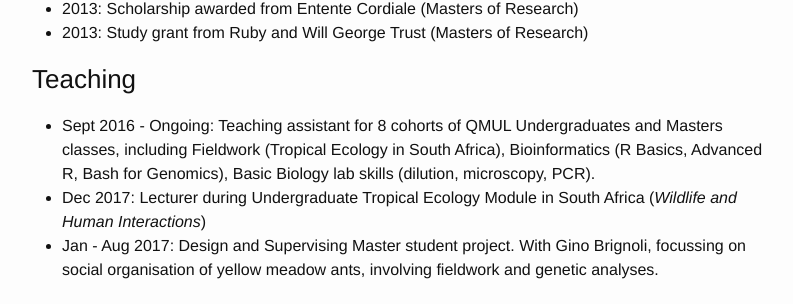
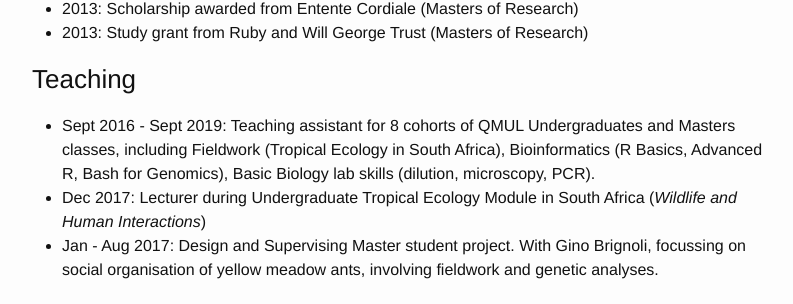
Before and after one commit to EmelineFavreau/EmelineFavreau.github.io, a Jekyll site: the page built from cv.md, in a window 1280 px wide and 900 px high, scrolled down 1647 px. Shown: the part 143-447 px from the top of the window, without its empty margins (238-1031 px from the left). Built offline with Jekyll 4.4.1, drawn with Linux system fonts in a browser that asks for light colours.

Commit message:
update status

```diff
--- a/cv.md
+++ b/cv.md
@@ -58,7 +58,7 @@ permalink: /cv/
 
 
 ### Teaching
-- Sept 2016 - Ongoing: Teaching assistant for 8 cohorts of QMUL Undergraduates and Masters classes, including Fieldwork (Tropical Ecology in South Africa), Bioinformatics (R Basics, Advanced R, Bash for Genomics), Basic Biology lab skills (dilution, microscopy, PCR).
+- Sept 2016 - Sept 2019: Teaching assistant for 8 cohorts of QMUL Undergraduates and Masters classes, including Fieldwork (Tropical Ecology in South Africa), Bioinformatics (R Basics, Advanced R, Bash for Genomics), Basic Biology lab skills (dilution, microscopy, PCR).
 - Dec 2017: Lecturer during Undergraduate Tropical Ecology Module in South Africa (_Wildlife and Human Interactions_)
 - Jan - Aug 2017: Design and Supervising Master student project. With Gino Brignoli, focussing on social organisation of yellow meadow ants, involving fieldwork and genetic analyses.
 
```
